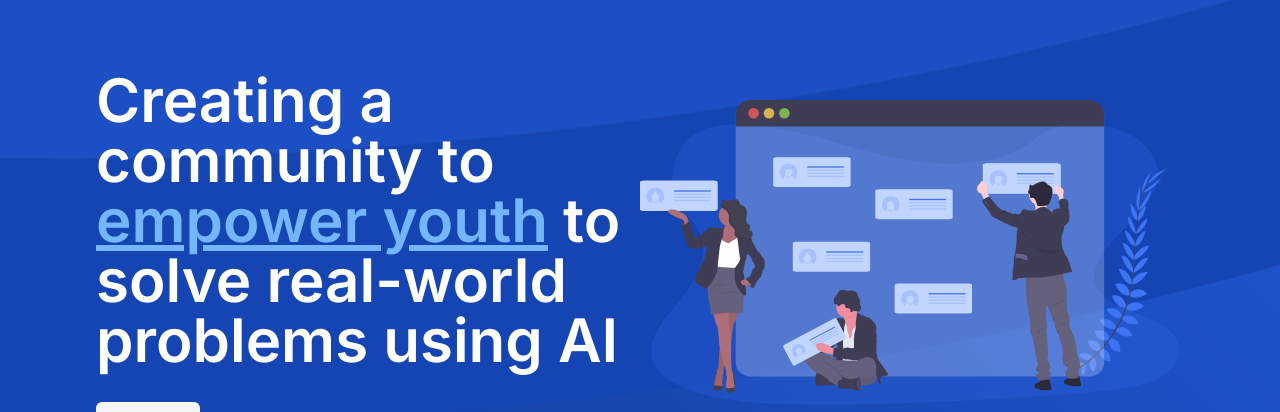
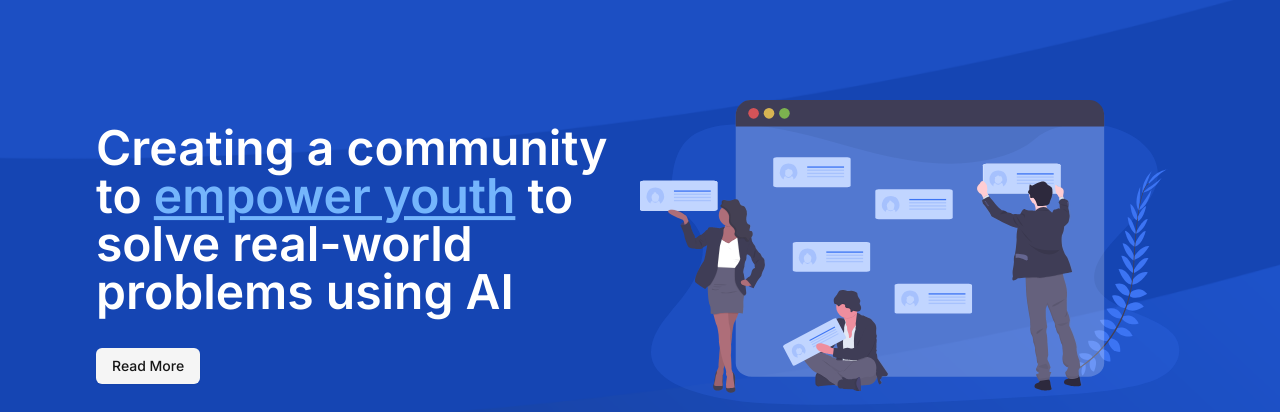
Before and after one commit to Ray27th/sgyouthai-website, a Next.js app: page / in a window 1280 px wide. Shown: the part 126-538 px from the top of the page. Built offline with nearby package versions, Linux system fonts and the light colour scheme; no server answers.

Commit message:
Update Hero.tsx

```diff
--- a/src/components/Hero.tsx
+++ b/src/components/Hero.tsx
@@ -17,7 +17,7 @@
             data-aos="zoom-in"
             data-aos-delay="100"
           >
-            <h2 className="text-white text-4xl md:text-5xl xl:text-6xl font-semibold text-center md:text-left">
+            <h2 className="text-white text-4xl md:text-5xl 2xl:text-6xl font-semibold text-center md:text-left">
               Creating a community to{" "}
               <span className="underline text-[#74b5fc]">empower youth</span> to
               solve real-world problems using AI
```
